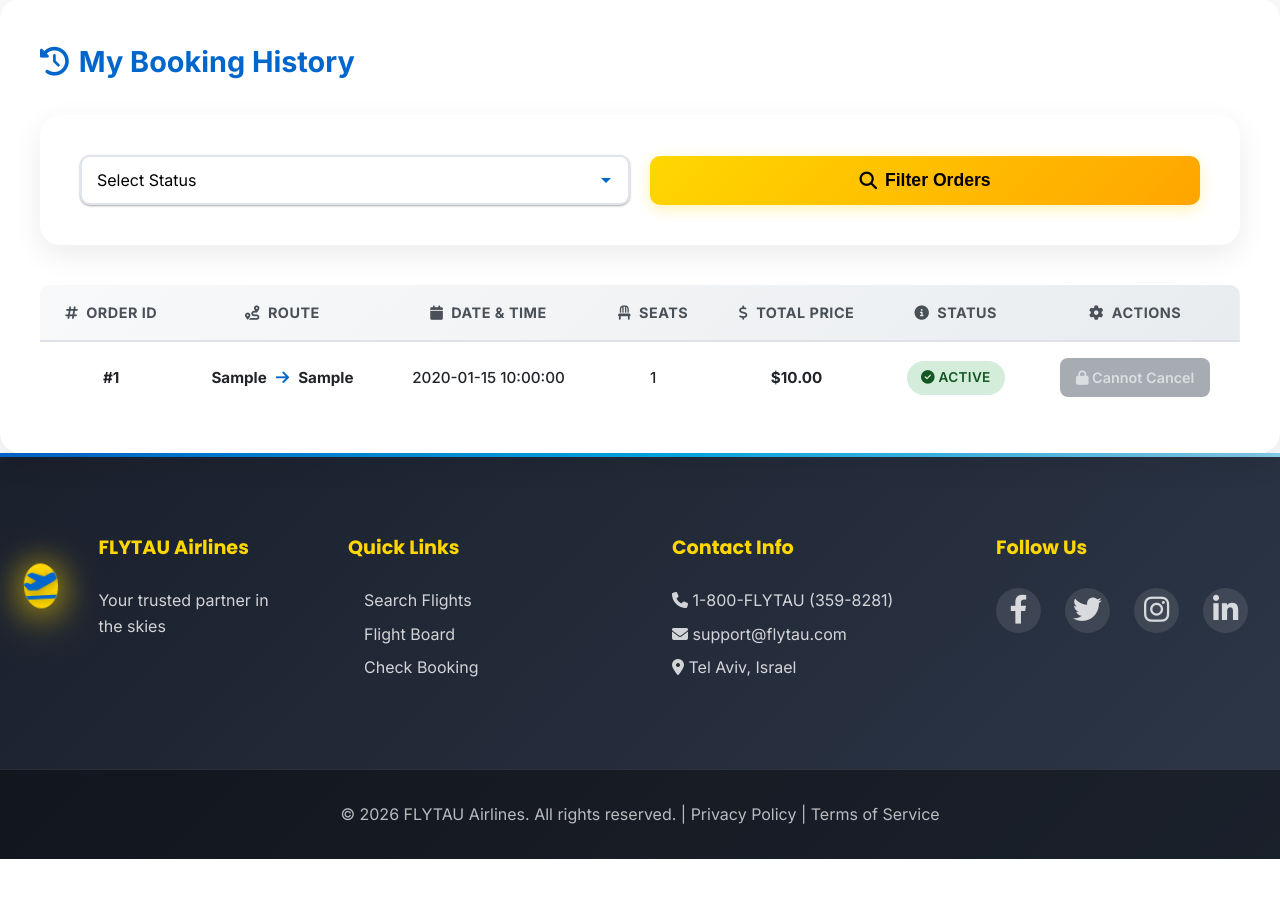
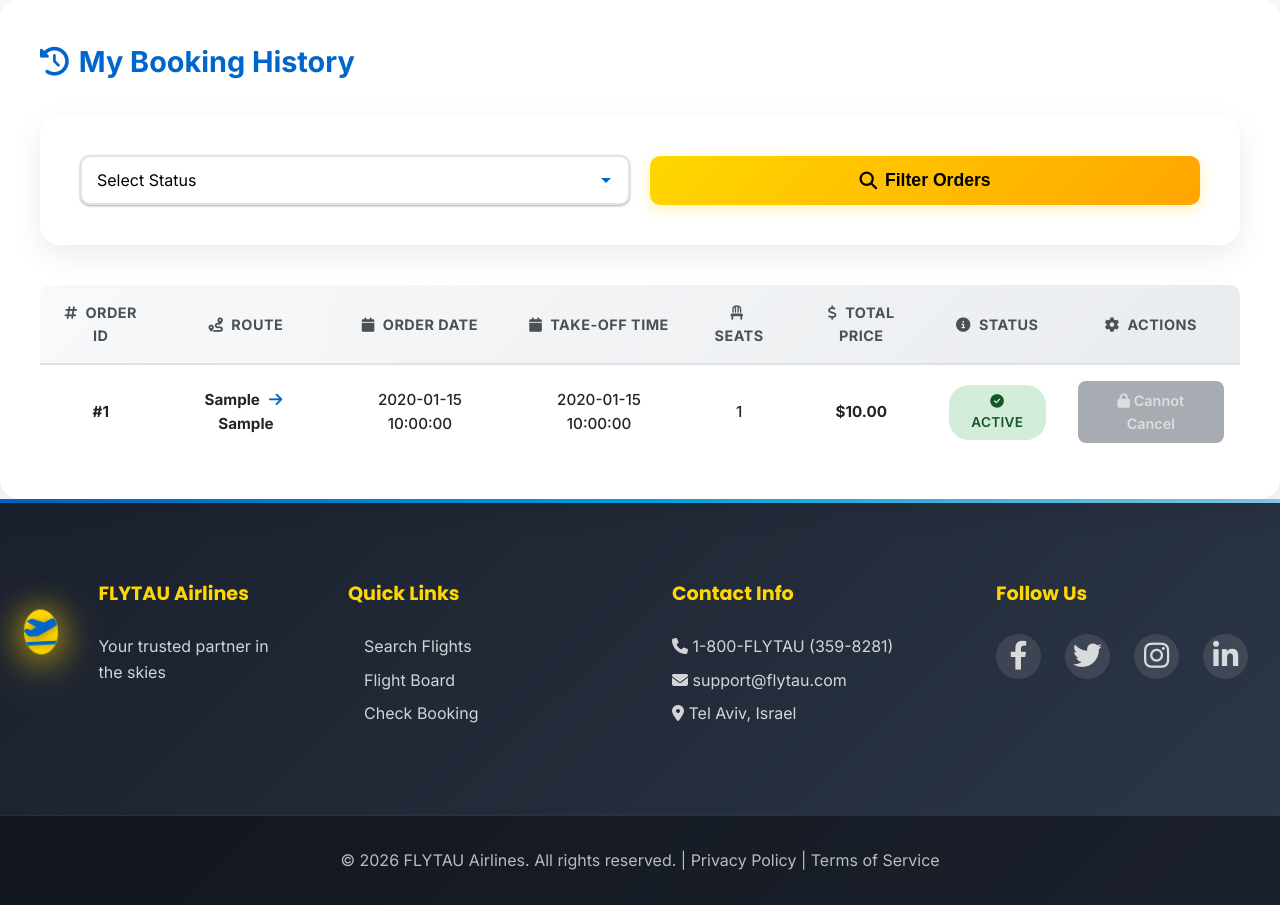
Before and after one commit to tomertocker-tau/FlyTauGroup20, a Flask app: template templates/users_page.html in a window 1280 px wide. Shown: the part 682-1587 px from the top of the page. Before the commit the page ends 1541 px from the top, so only its background shows below. Run offline with Flask 3, Linux system fonts and the light colour scheme; the template is opened without the code that fills it: most values are stand-ins (such as "Sample title", 1, 10 or a date in 2020).

Commit message:
fix customer history table

```diff
--- a/templates/users_page.html
+++ b/templates/users_page.html
@@ -399,7 +399,8 @@
                         <tr>
                             <th><i class="fas fa-hashtag"></i> Order ID</th>
                             <th><i class="fas fa-route"></i> Route</th>
-                            <th><i class="fas fa-calendar"></i> Date & Time</th>
+                            <th><i class="fas fa-calendar"></i> Order Date</th>
+                            <th><i class="fas fa-calendar"></i> Take-off Time</th>
                             <th><i class="fas fa-chair"></i> Seats</th>
                             <th><i class="fas fa-dollar-sign"></i> Total Price</th>
                             <th><i class="fas fa-info-circle"></i> Status</th>
@@ -417,6 +418,7 @@
                                 <i class="fas fa-arrow-right" style="color: #0066CC; margin: 0 5px;"></i>
                                 <strong>{{ order.DestinationField }}</strong>
                             </td>
+                            <td>{{ order.OrderDate }}</td>
                             <td>{{ order.TakeOffTime }}</td>
                             <td>{{ order.NumSeats }}</td>
                             <td><strong>${{ "%.2f"|format(order.OrderPrice) }}</strong></td>
--- a/utils.py
+++ b/utils.py
@@ -324,7 +324,9 @@ def get_customer_history(email: str, status: str = None):
                                 })
     return select(f"({q_orders}) AS O",
                   ["O.*", "Flights.SourceField","Flights.DestinationField","Flights.TakeOffTime"],
-                  join=("Flights", ["FlightID"]))
+                  join=("Flights", ["FlightID"]),
+                  order_by=["O.OrderID"],
+                  order_type="DESC")
 
 def get_assigned_customer(email: str):
     user = select("Customers", where=f"Customers.Email='{email}'")[0]
```
